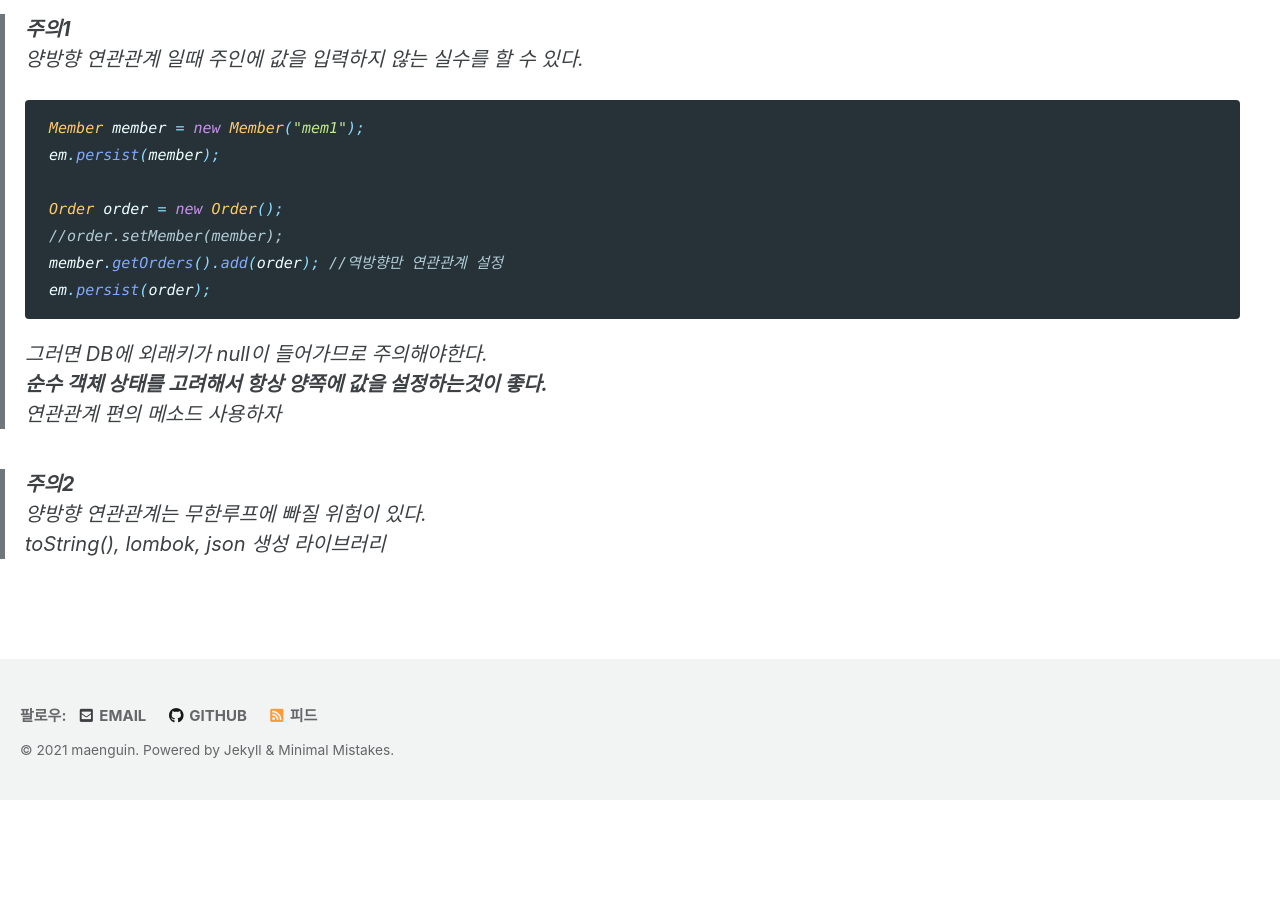
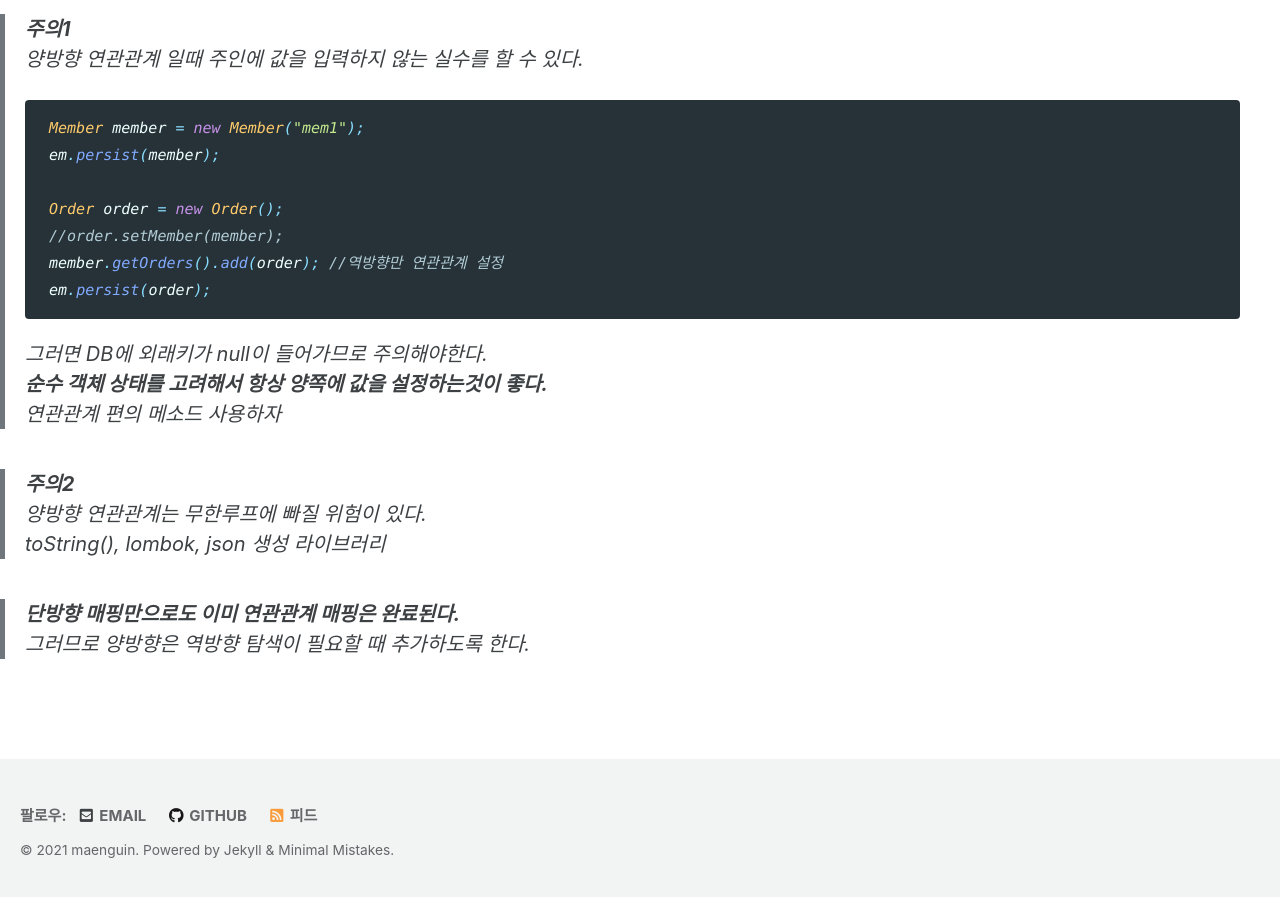
Before and after one commit to maenguin/maenguin.github.io, a Jekyll site: the page built from private/2020-12-31-jpa-basic.md, in a window 1280 px wide and 900 px high, scrolled down 15100 px. Shown: the top 897 px of the window. Built offline with Jekyll 4.4.1, drawn with Linux system fonts in a browser that asks for light colours; cached includes are drawn as plain includes; our own code applies the rules of GitHub Pages for plain Markdown files; before the commit the page ends 15900 px from its top, so only the background shows below that.

Commit message:
Update 2020-12-31-jpa-basic.md

```diff
--- a/private/2020-12-31-jpa-basic.md
+++ b/private/2020-12-31-jpa-basic.md
@@ -504,3 +504,6 @@ public class Member {
 > **주의2**
 양방향 연관관계는 무한루프에 빠질 위험이 있다.
 toString(), lombok, json 생성 라이브러리
+
+> **단방향 매핑만으로도 이미 연관관계 매핑은 완료된다.**
+그러므로 양방향은 역방향 탐색이 필요할 때 추가하도록 한다.
```
